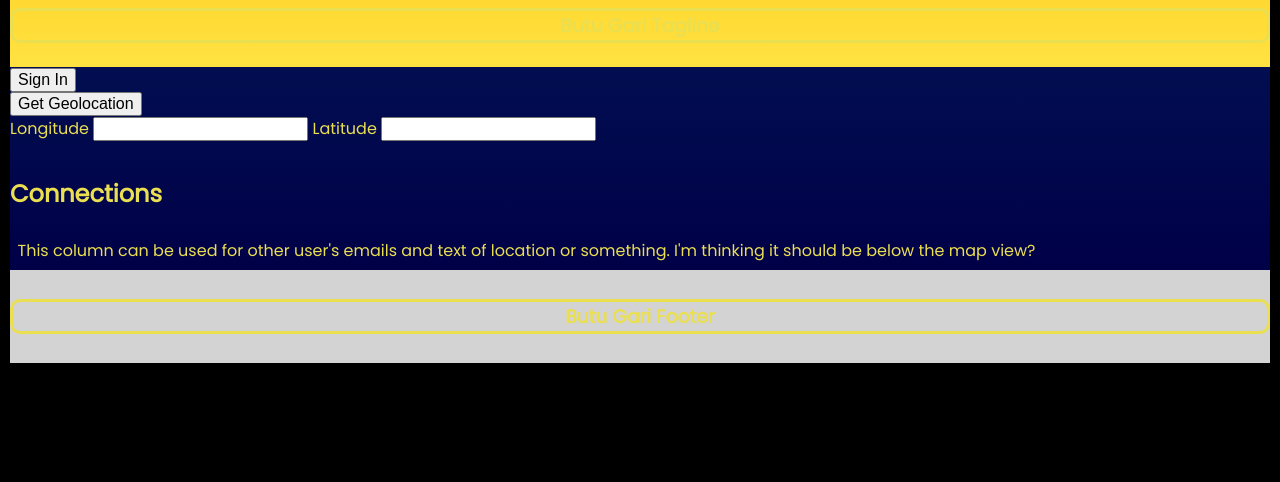
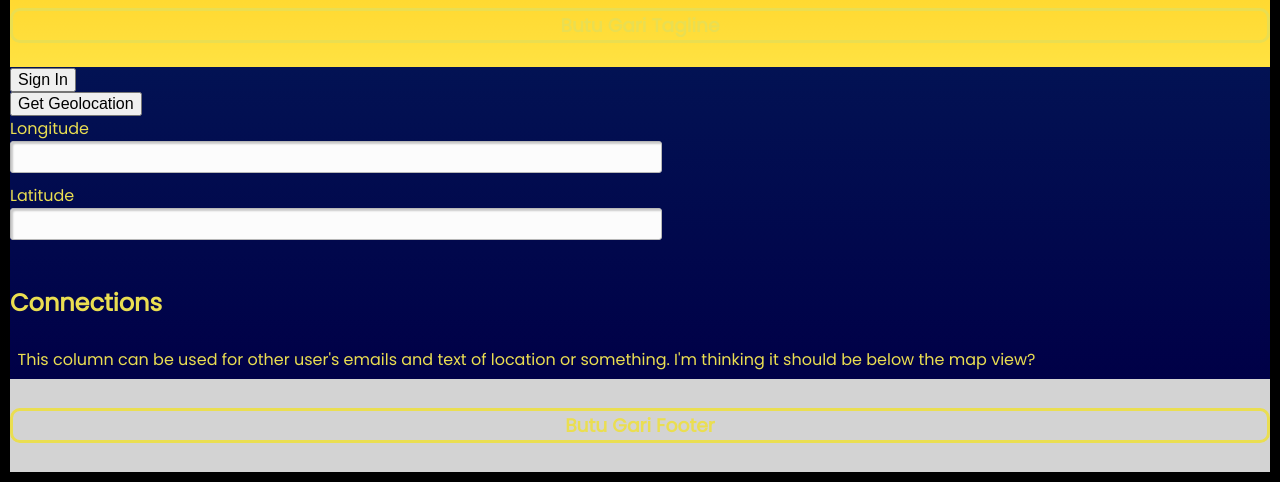
Before and after one commit to MrsLSmith/ButuGari, a plain HTML site: page public/index.html in a window 1280 px wide. Shown: the part 421-903 px from the top of the page. Before the commit the page ends 800 px from the top, so only its background shows below. Drawn offline with Linux system fonts and the light colour scheme.

Commit message:
Add files via upload

```diff
--- a/public/css/style.css
+++ b/public/css/style.css
@@ -1,3 +1,7 @@
+* {
+  font-family: 'Poppins', sans-serif;
+  text-decoration: none;
+}
 
 a {
   text-align: center;
@@ -10,7 +14,6 @@ h1 {
   margin-top: 10%;
   text-decoration: underline;
 }
-
 
 h2 p {
   margin-top: 10%;
@@ -37,14 +40,33 @@ h3 {
   margin:0px auto;
 }
 
-
-
 body {
   margin:10px;
   background-color: #062E67;
   color: #EADE51;
+}
+
+#long, #lat {
   font-family: 'Poppins', sans-serif;
+  display: block;
+  padding: 5px 10px 0px;
+  border: 1px solid #b7b7b7;
+  border-radius: 3px;
+  color: #062E67;
+  font-weight: 800;
+  text-overflow: clip;
+  background: rgba(252,252,252,1);
+  box-shadow: 2px 2px 2px 0 rgba(0,0,0,0.2) inset;
+  text-shadow: 1px 1px 0 rgba(255,255,255,0.66) ;
+  transition: all 200ms cubic-bezier(0.42, 0, 0.58, 1);
+  width: 50%;
+  margin-bottom: 10px;
+}
 
+#map {
+  width: 100%;
+  height: 75vw;
+  border: 0;
 }
 
 footer {
```
